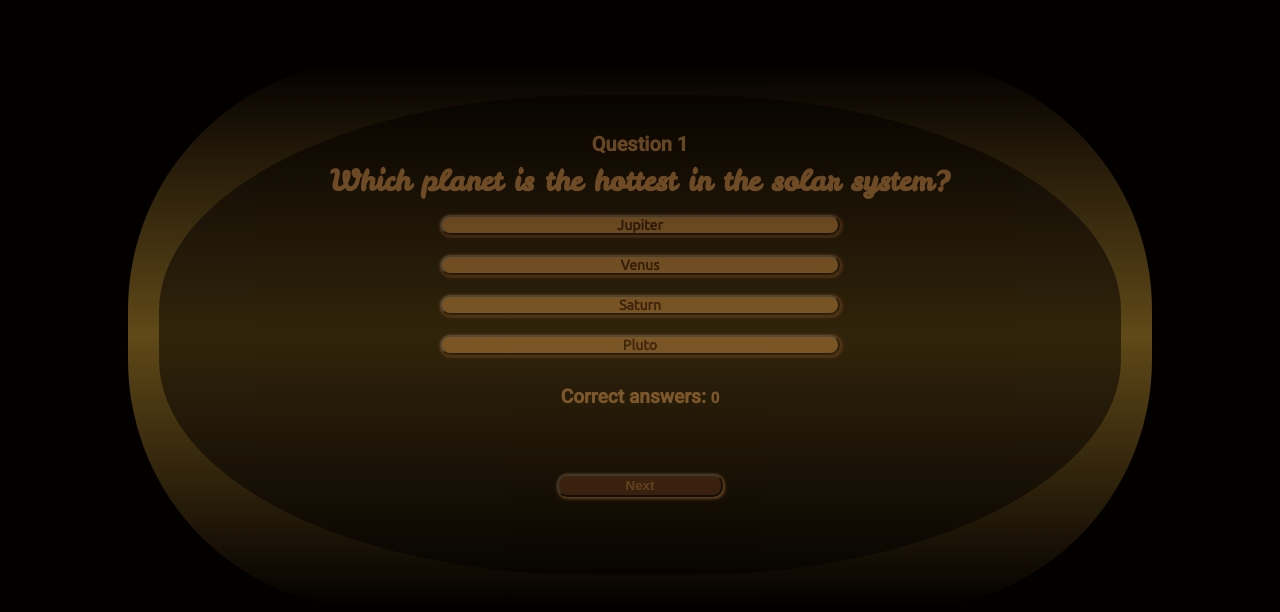
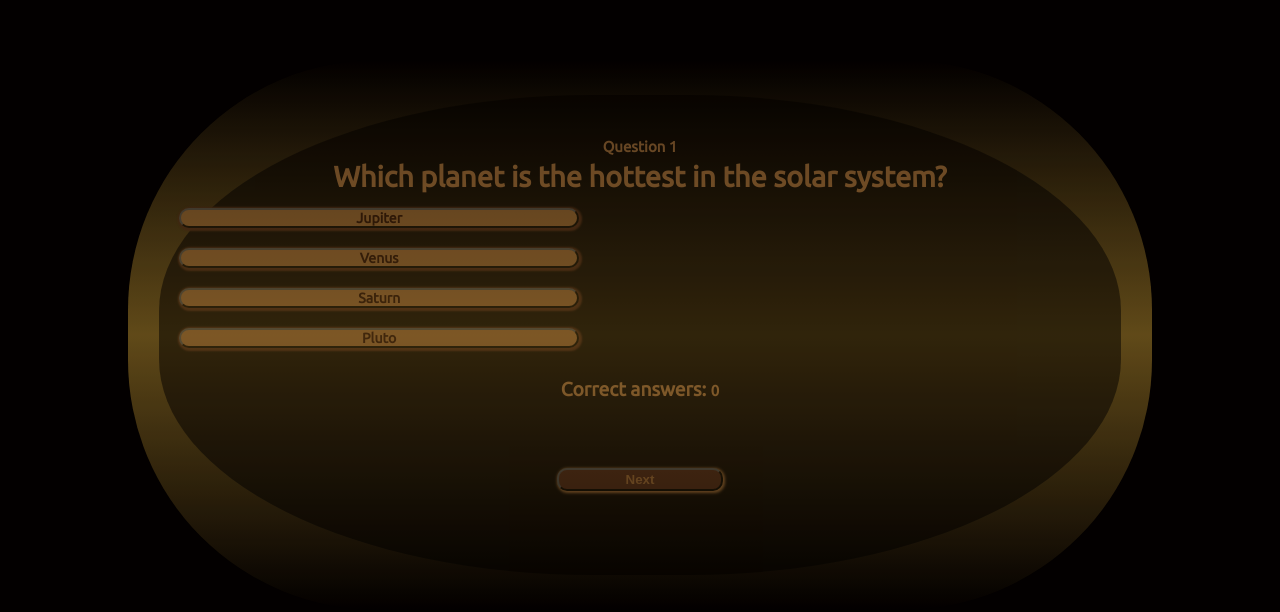
Before and after one commit to c-hut/quizzical, a plain HTML site: page index.html in a window 1280 px wide. Both pictures are taken after a click on the button "GO TO QUIZ". Shown: the part 64-676 px from the top of the page. Drawn offline with Linux system fonts and the light colour scheme.

Commit message:
Adjust Quiz page styling to ensure content is readable and correctly sized

```diff
--- a/assets/css/style.css
+++ b/assets/css/style.css
@@ -35,7 +35,6 @@ header #logo {
 .welcome-text {
     display: flex;
     flex-direction: column;
-    height: 170px;
     align-items: center;
     justify-content: space-evenly;
 }
@@ -90,9 +89,9 @@ header #logo {
     background: linear-gradient(0deg, rgba(3, 0, 0, 0.5), rgba(210, 163, 55, 0.5), rgba(3, 0, 0, 0.5));
     opacity: 0.9;
     border-radius: 250px;
-    height: 450px;
+    height: 500px;
     width: 250px;
-    margin: auto;
+    margin: 40px auto;
 }
 
 #question-container {
@@ -101,7 +100,7 @@ header #logo {
     justify-content: center;
     padding: 20px;
     background-color: #030000;
-    height: 340px;
+    height: 400px;
     width: 200px;
     opacity: 0.5;
     border-radius: 110px;
@@ -112,16 +111,16 @@ header #logo {
     color: #C28347;
     text-align: center;
     font-weight: bold;
-    font-size: 20px;
-    font-family: 'Roboto', Verdana, Geneva, Tahoma, sans-serif;
+    font-size: 15px;
+    font-family: 'Ubuntu', Verdana, Geneva, Tahoma, sans-serif;
 }
 
 #question {
     color: #C28347;
     text-align: center;
     font-weight: bold;
-    font-size: 23px;
-    font-family: 'Leckerli One', Verdana, Geneva, Tahoma, sans-serif;
+    font-size: 20px;
+    font-family: 'Ubuntu', Verdana, Geneva, Tahoma, sans-serif;
     padding: 5px;
 }
 
@@ -129,8 +128,6 @@ header #logo {
     color: #C28347;
     font-weight: bold;
     list-style-type: none;
-    margin-left: auto;
-    margin-right: auto;
 }
 
 #answers button {
@@ -159,14 +156,14 @@ header #logo {
     color: #C28347;
     text-align: center;
     font-weight: bold;
-    font-family: 'Roboto', Verdana, Geneva, Tahoma, sans-serif;
+    font-family: 'Ubuntu', Verdana, Geneva, Tahoma, sans-serif;
 }
 
 #running-tally {
     color: #C28347;
     font-weight: bold;
     font-size: 15px;
-    font-family: 'Roboto', Verdana, Geneva, Tahoma, sans-serif;
+    font-family: 'Ubuntu', Verdana, Geneva, Tahoma, sans-serif;
 }
 
 #button-container {
@@ -193,7 +190,7 @@ header #logo {
     flex-direction: column;
     justify-content: center;
     margin: auto;
-    height: 500px;
+    height: 550px;
     width: 250px;
     background-color: #660000;
     opacity: 0.4;
```
